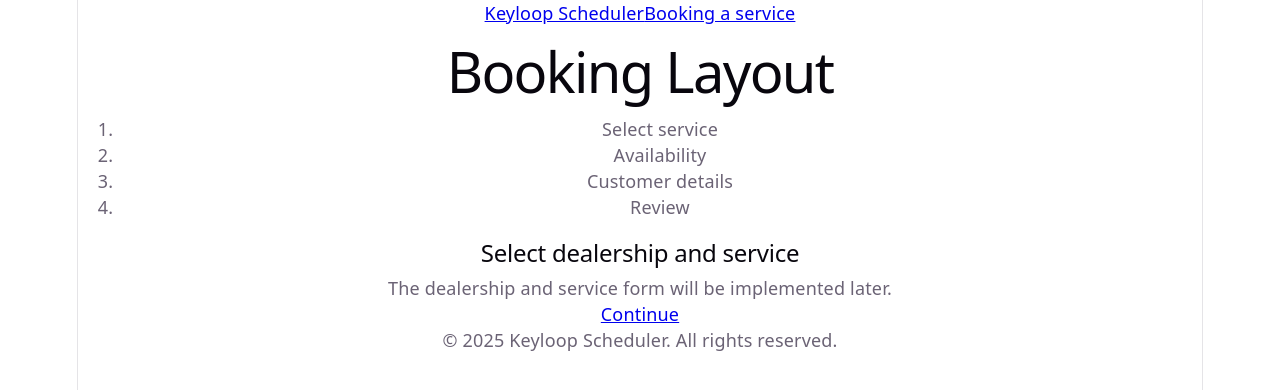
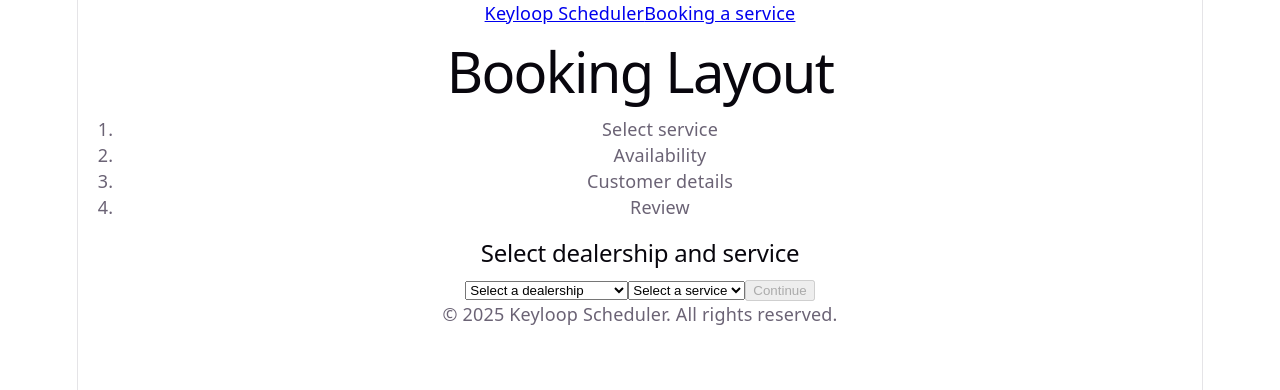
Before and after one commit to trienpq123/keyloop-the-unified-service-scheduler, a React (Vite) app in the folder fe/keyloop-service-schedule-web/: page /booking in a window 1280 px wide. Shown: the top 390 px of the page. Built offline with nearby package versions, Linux system fonts and the light colour scheme.

Commit message:
feature: implement data booking and get availability

```diff
--- a/fe/keyloop-service-schedule-web/src/pages/booking/AvailabilityPage.tsx
+++ b/fe/keyloop-service-schedule-web/src/pages/booking/AvailabilityPage.tsx
@@ -1,11 +1,30 @@
-import { Link } from "react-router";
+import { Link, useLocation } from "react-router";
+
+type AvailabilityLocationService = {
+    dealershipId: number;
+    serviceTypeId: number;
+}
 
 export const AvailabilityPage = () => {
+    const location = useLocation();
+    const selection = location.state as AvailabilityLocationService;
+
+    if (!selection) {
+        return (
+            <section>
+                <h2>Check availability</h2>
+                <p>Invalid selection. Please go back and select a dealership and service type.</p>
+                <Link to="/booking">Back</Link>
+            </section>
+        );
+    }
+
     return (
         <section>
             <h2>Check availability</h2>
 
-            <p>The availability form will be implemented later.</p>
+            <p>Dealership ID: {selection.dealershipId}</p>
+            <p>Service type ID: {selection.serviceTypeId}</p>
 
             <Link to="/booking">Back</Link>
             {' | '}
--- a/fe/keyloop-service-schedule-web/src/pages/booking/SelectServicePage.tsx
+++ b/fe/keyloop-service-schedule-web/src/pages/booking/SelectServicePage.tsx
@@ -1,13 +1,115 @@
-import { Link } from "react-router";
+import { Link, useNavigate } from "react-router";
+import type { Dealership } from "../../types/api";
+import { useState, type ChangeEvent, type FormEvent } from "react";
+
+const dealerships = [
+    {
+        id: 1,
+        name: 'Ho Chi Minh Dealership',
+        timezone: 'Asia/Ho_Chi_Minh',
+        service_types: [
+            {
+                id: 1,
+                name: 'Oil change',
+                duration_minutes: 30,
+            },
+            {
+                id: 2,
+                name: 'Brake inspection',
+                duration_minutes: 60,
+            },
+        ],
+    },
+    {
+        id: 2,
+        name: 'Da Nang Dealership',
+        timezone: 'Asia/Ho_Chi_Minh',
+        service_types: [
+            {
+                id: 3,
+                name: 'General maintenance',
+                duration_minutes: 90,
+            },
+        ],
+    },
+] satisfies readonly Dealership[];
 
 export const SelectServicePage = () => {
+    const navigate = useNavigate();
+
+    const [dealershipId, setDealershipId] = useState<number | null>(null);
+    const [serviceTypeId, setServiceTypeId] = useState<number | null>(null);
+
+    const selectedDealership = dealerships.find(d => d.id === dealershipId) ?? null;
+    const availableServices = selectedDealership?.service_types ?? [];
+
+    const selectedService = availableServices.find(s => s.id === serviceTypeId) ?? null;
+
+    const canContinue = selectedDealership !== null && selectedService !== null;
+
+    function handleDealershipChange(event: ChangeEvent<HTMLSelectElement>) {
+        const value = event.target.value;
+        setDealershipId(value === '' ? null : Number(value));
+
+        setServiceTypeId(null);
+    }
+
+    function handleSubmit(event: FormEvent<HTMLFormElement>) {
+        event.preventDefault();
+
+        if (!selectedDealership || !selectedService) {
+            return;
+        }
+
+        if (canContinue) {
+            navigate('/booking/availability', {
+                state: {
+                    dealershipId: selectedDealership.id,
+                    serviceTypeId: selectedService.id,
+                }
+            });
+        }
+    }
+
+
+
     return (
         <section>
             <h2>Select dealership and service</h2>
 
-            <p>The dealership and service form will be implemented later.</p>
+            <form onSubmit={handleSubmit}>
+                <select value={dealershipId ?? ''} onChange={handleDealershipChange}>
+                    <option value="">Select a dealership</option>
+                    {dealerships.map(dealership => (
+                        <option key={dealership.id} value={dealership.id}>
+                            {dealership.name}
+                        </option>
+                    ))}
+                </select>
 
-            <Link to="/booking/availability">Continue</Link>
+                <select value={serviceTypeId ?? ''} onChange={(event) => {
+                    const value = event.target.value;
+                    setServiceTypeId(value === '' ? null : Number(value));
+                }}>
+                    <option value="">Select a service</option>
+                    {availableServices.map(service => (
+                        <option key={service.id} value={service.id}>
+                            {service.name}
+                        </option>
+                    ))}
+                </select>
+
+                {selectedDealership && selectedService && (
+                    <p>
+                        Selected: {selectedDealership.name} - {selectedService.name}
+                        Duration: {selectedService.duration_minutes} minutes
+                    </p>
+                )}
+
+                <button type="submit" disabled={!canContinue}>
+                    Continue
+                </button>
+            </form>
         </section>
     )
 };
```
